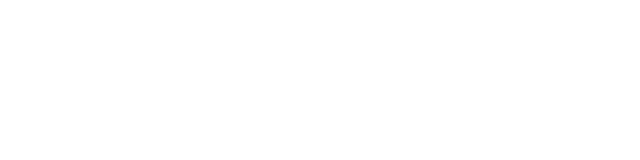
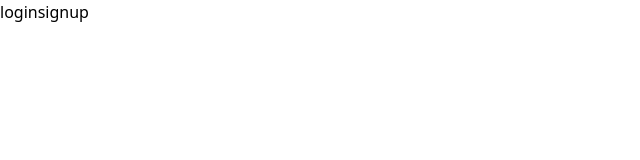
Before and after one commit to roma-marshall/link-me, a Vue app: page / in a window 1280 px wide. Shown: the top 160 px of the page, without its empty margins (0-640 px from the left). Built offline with nearby package versions, Linux system fonts and the light colour scheme.

Commit message:
install vue router v4

```diff
--- a/index.html
+++ b/index.html
@@ -4,7 +4,7 @@
     <meta charset="UTF-8" />
     <link rel="icon" type="image/svg+xml" href="/vite.svg" />
     <meta name="viewport" content="width=device-width, initial-scale=1.0" />
-    <title>Vite + Vue</title>
+    <title>Link Me</title>
   </head>
   <body>
     <div id="app"></div>
--- a/package.json
+++ b/package.json
@@ -10,7 +10,8 @@
   },
   "dependencies": {
     "flowbite": "^2.5.2",
-    "vue": "^3.5.12"
+    "vue": "^3.5.12",
+    "vue-router": "^4.4.5"
   },
   "devDependencies": {
     "@vitejs/plugin-vue": "^5.1.4",
--- a/src/App.vue
+++ b/src/App.vue
@@ -1,11 +1,10 @@
 <template>
-  <div class="my-20">
-<!--    <Login />-->
-<!--    <Signup />-->
-  </div>
+  <router-view v-slot="{ Component }">
+    <transition name="fade" mode="out-in">
+      <component :is="Component" />
+    </transition>
+  </router-view>
 </template>
 
 <script setup>
-import Login from './components/Login.vue'
-import Signup from './components/Signup.vue'
 </script>
--- /dev/null
+++ b/src/components/Home.vue
@@ -0,0 +1,10 @@
+<template>
+  <div>
+    <router-link to="/login">login</router-link>
+    <router-link to="/signup">signup</router-link>
+  </div>
+</template>
+
+<script setup>
+
+</script>
--- a/src/main.js
+++ b/src/main.js
@@ -1,5 +1,8 @@
 import { createApp } from 'vue'
 import './style.css'
+import router from './router/router'
 import App from './App.vue'
 
-createApp(App).mount('#app')
+createApp(App)
+  .use(router)
+  .mount('#app')
--- /dev/null
+++ b/src/router/router.js
@@ -0,0 +1,18 @@
+import { createWebHistory, createRouter } from 'vue-router'
+
+import Home from '../components/Home.vue'
+import Login from '../components/Login.vue'
+import Signup from '../components/Signup.vue'
+
+const routes = [
+  { path: '/', component: Home },
+  { path: '/login', component: Login },
+  { path: '/signup', component: Signup },
+]
+
+const router = createRouter({
+  history: createWebHistory(),
+  routes,
+})
+
+export default router
--- a/src/style.css
+++ b/src/style.css
@@ -1,3 +1,13 @@
 @tailwind base;
 @tailwind components;
 @tailwind utilities;
+
+.fade-enter-active,
+.fade-leave-active {
+    transition: opacity 0.3s ease-in-out;
+}
+
+.fade-enter-from,
+.fade-leave-to {
+    opacity: 0;
+}
```
